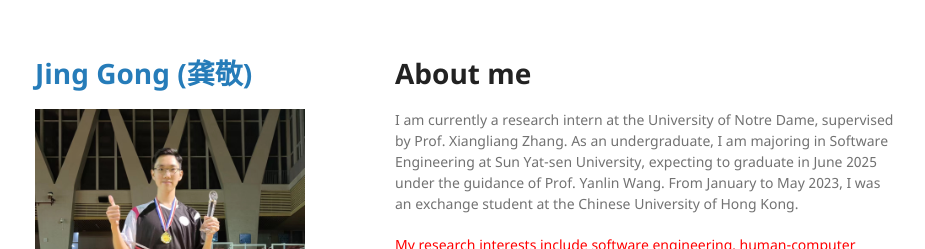
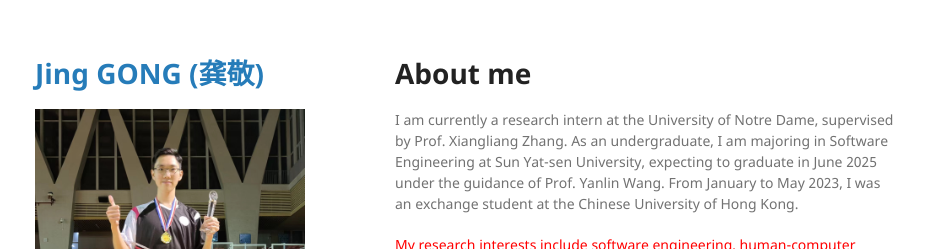
Before and after one commit to MikingG/MikingG.github.io, a Jekyll site: the page built from index.md, in a window 1280 px wide. Shown: the top 249 px of the page, without its empty margins (175-1100 px from the left). Built offline with Jekyll 4.4.1, drawn with Linux system fonts in a browser that asks for light colours; nearby versions of some CDN libraries; comment, search, counter and statistics services are not loaded; our own code applies the rules of GitHub Pages for plain Markdown files.

```diff
--- a/_config.yml
+++ b/_config.yml
@@ -1,4 +1,4 @@
-title: Jing Gong (龚敬)
+title: Jing GONG (龚敬)
 logo: /assets/img/logo.jpg
 description: An undergraduate at the School of Software Engineering, Sun Yat-sen University.
 show_downloads: false
```
